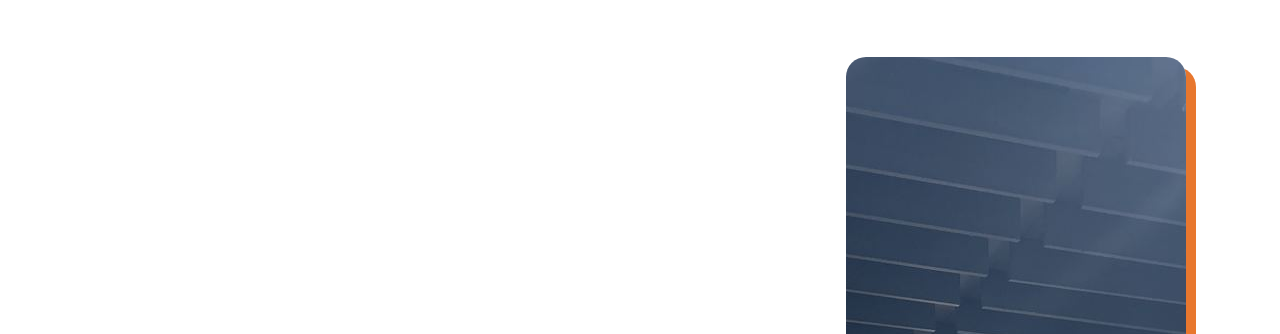
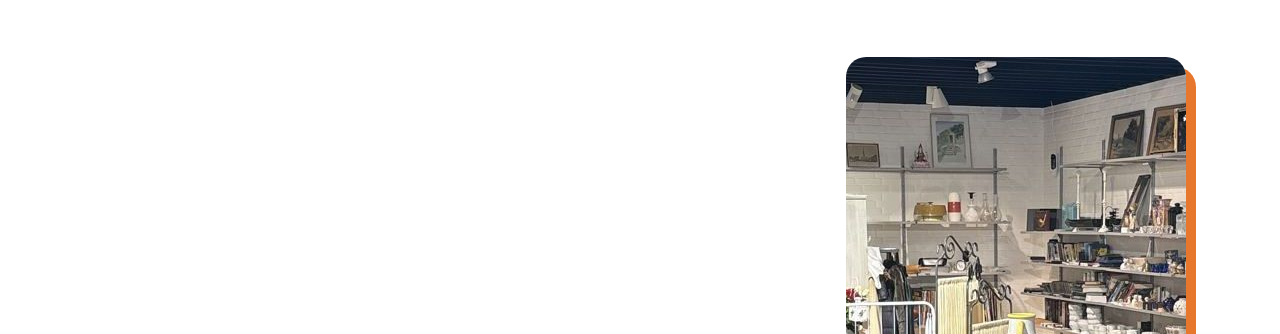
Before and after one commit to andersbservice-ui/reol-loppen-some, a plain HTML site: page index.html in a window 1280 px wide. Shown: the part 88-422 px from the top of the page. Drawn offline with nearby package versions, Linux system fonts and the light colour scheme.

Commit message:
Bedre forsidebillede
Co-Authored-By: Claude Opus 5.5 <noreply@anthropic.com>
Claude-Session: https://claude.ai/code/session_01AqKwpxQJCh8QVw9uebPdAU

```diff
--- a/index.html
+++ b/index.html
@@ -10,7 +10,7 @@
 <meta property="og:title" content="Reol-Loppen – loppemarked i Langeskov Centeret">
 <meta property="og:description" content="Møbler, glas, porcelæn og ældre ting. Nye fund hele tiden – kig forbi.">
 <meta property="og:url" content="https://reol-loppen-langeskov.dk/">
-<meta property="og:image" content="https://reol-loppen-langeskov.dk/assets/fotos/butikken-oversigt.jpg">
+<meta property="og:image" content="https://reol-loppen-langeskov.dk/assets/fotos/butikken-hero.jpg">
 <meta property="og:locale" content="da_DK">
 <link rel="preconnect" href="https://fonts.googleapis.com">
 <link rel="preconnect" href="https://fonts.gstatic.com" crossorigin>
@@ -22,7 +22,7 @@
   "name": "Reol-Loppen",
   "description": "Loppemarked og genbrugsbutik i Langeskov Centeret med møbler, glas, porcelæn, lamper og ældre ting.",
   "url": "https://reol-loppen-langeskov.dk/",
-  "image": "https://reol-loppen-langeskov.dk/assets/fotos/butikken-oversigt.jpg",
+  "image": "https://reol-loppen-langeskov.dk/assets/fotos/butikken-hero.jpg",
   "address": {"@type": "PostalAddress", "streetAddress": "Langeskov Centeret 17", "addressLocality": "Langeskov", "addressCountry": "DK"},
   "openingHoursSpecification": [
     {"@type": "OpeningHoursSpecification", "dayOfWeek": ["Wednesday","Thursday","Friday"], "opens": "10:00", "closes": "17:00"},
@@ -66,7 +66,7 @@ nav.menu .btn{min-height:44px;padding:0 18px}
 .hero p.lead{margin:0 0 30px;font-size:1.2rem;max-width:560px}
 .btn-row{display:flex;flex-wrap:wrap;gap:12px}
 .hero-img{flex:1 1 340px;min-width:0}
-.hero-img img{width:100%;aspect-ratio:4/5;object-fit:cover;object-position:50% 60%;border-radius:var(--radius);box-shadow:10px 10px 0 var(--accent)}
+.hero-img img{width:100%;aspect-ratio:10/9;object-fit:cover;border-radius:var(--radius);box-shadow:10px 10px 0 var(--accent)}
 
 /* Fordele */
 .perks{background:var(--soft);border-top:1px solid var(--line);border-bottom:1px solid var(--line)}
@@ -185,7 +185,7 @@ footer p{margin:0 0 6px;color:var(--muted)}
         </div>
       </div>
       <div class="hero-img">
-        <img src="assets/fotos/butikken-oversigt.jpg" alt="Butikken indefra med møbler på gulvet og hylder fulde af glas, porcelæn og pynt" width="1200" height="1600">
+        <img src="assets/fotos/butikken-hero.jpg" alt="Butikken indefra med møbler på gulvet og hylder fulde af glas, porcelæn og pynt" width="1200" height="1080">
       </div>
     </div>
   </section>
```
Also changed, not shown: assets/fotos/butikken-hero.jpg (added).
